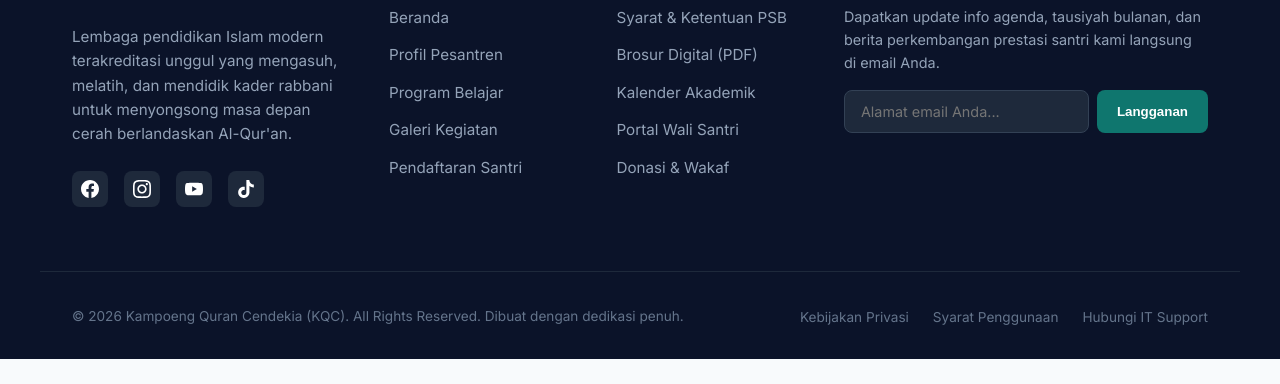
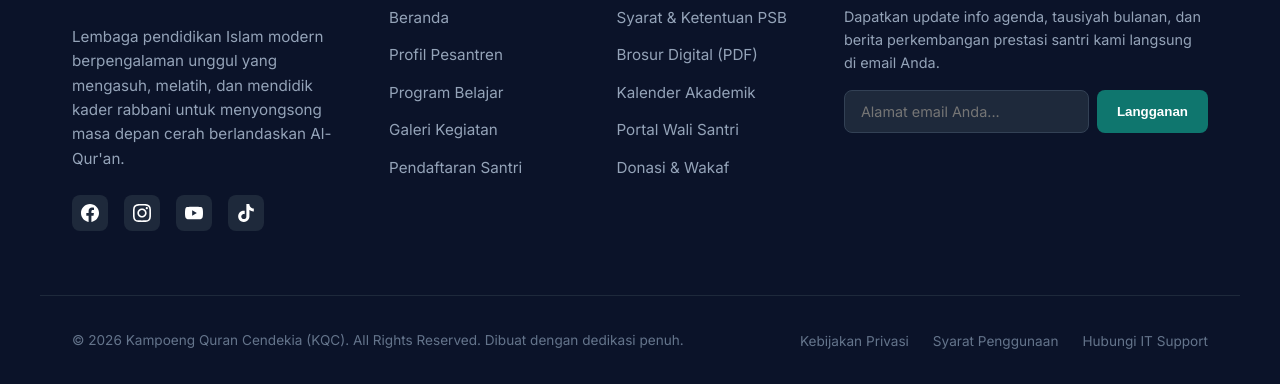
Before and after one commit to kampoengqu/pesantren-kqc, a website built with Vite: page index.html in a window 1280 px wide. Shown: the part 6409-6793 px from the top of the page. Before the commit the page ends 6768 px from the top, so only its background shows below. Built offline with nearby package versions, Linux system fonts and the light colour scheme; a web font is replaced by a local one.

Commit message:
Update deskripsi footer

```diff
--- a/index.html
+++ b/index.html
@@ -1377,7 +1377,7 @@
                 <a href="#" class="footer-logo" aria-label="Kampoeng Quran Cendekia Beranda">
                     <img src="https://lh3.googleusercontent.com/pw/AP1GczPYOiBGUX9y3crfs5QxFJ7z3WH51iW14bfxJ0hYqoMiZIvOu7EUi5jEwYiN0Ig3ZLHupx04ddlTk72m_CYL5MV-O-ZgHwSKiIW_ko4F2w6JbOJ_wNIbYWcLgcEsz0Fp8fVtmaGyuhPWLGcHvX85AnPi=w2560-h518-s-no-gm?authuser=0" alt="Logo Kampoeng Quran Cendekia" class="footer-logo-img">
                 </a>
-                <p>Lembaga pendidikan Islam modern terakreditasi unggul yang mengasuh, melatih, dan mendidik kader rabbani untuk menyongsong masa depan cerah berlandaskan Al-Qur'an.</p>
+                <p>Lembaga pendidikan Islam modern berpengalaman unggul yang mengasuh, melatih, dan mendidik kader rabbani untuk menyongsong masa depan cerah berlandaskan Al-Qur'an.</p>
                 <div class="social-links">
                     <a href="https://www.facebook.com/kampoengqurancendekia" target="_blank" rel="noopener noreferrer" class="social-btn" aria-label="Facebook Kampoeng Quran Cendekia" title="Facebook">
                         <svg viewBox="0 0 24 24" width="18" height="18" fill="currentColor">
```
